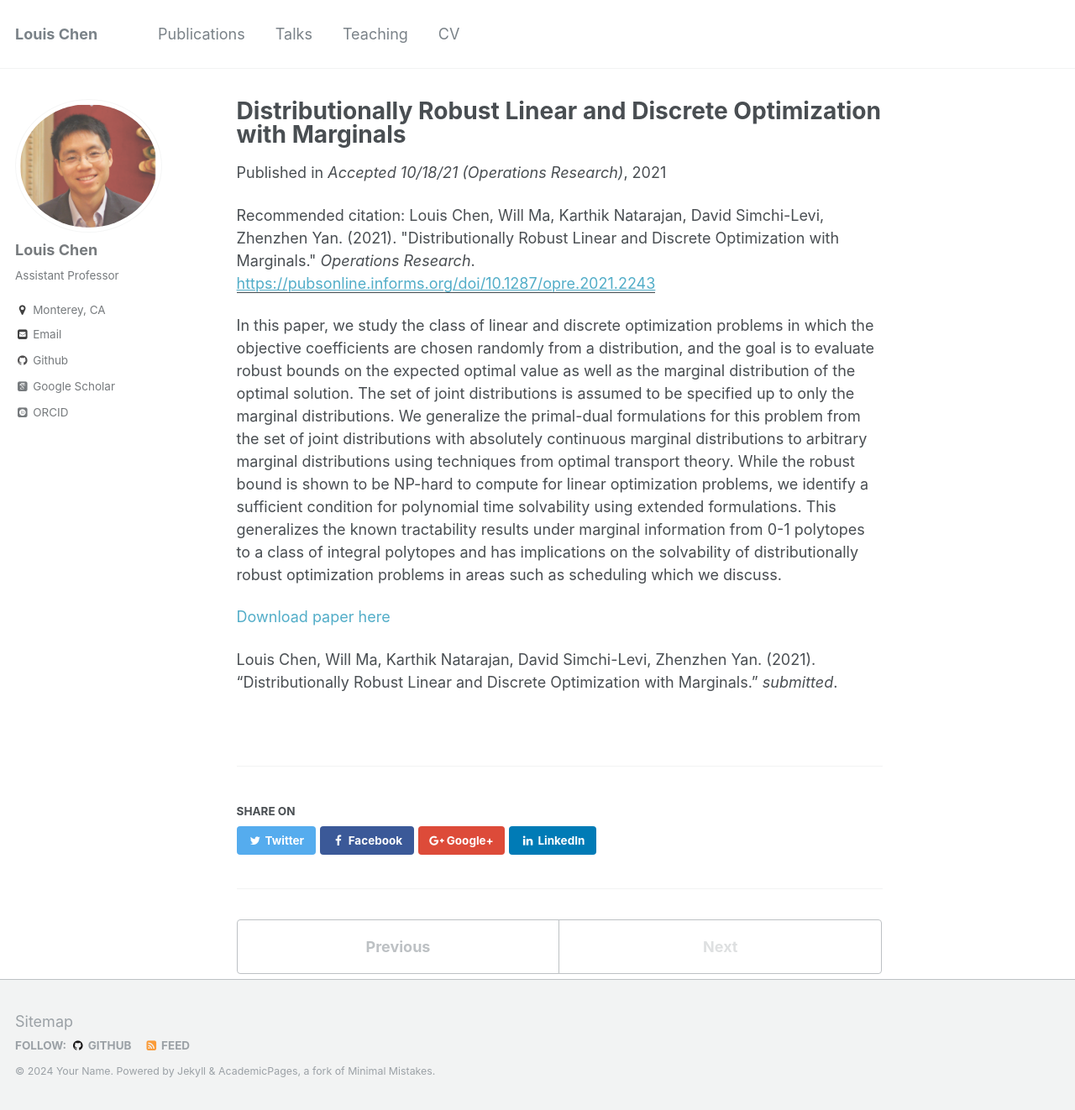
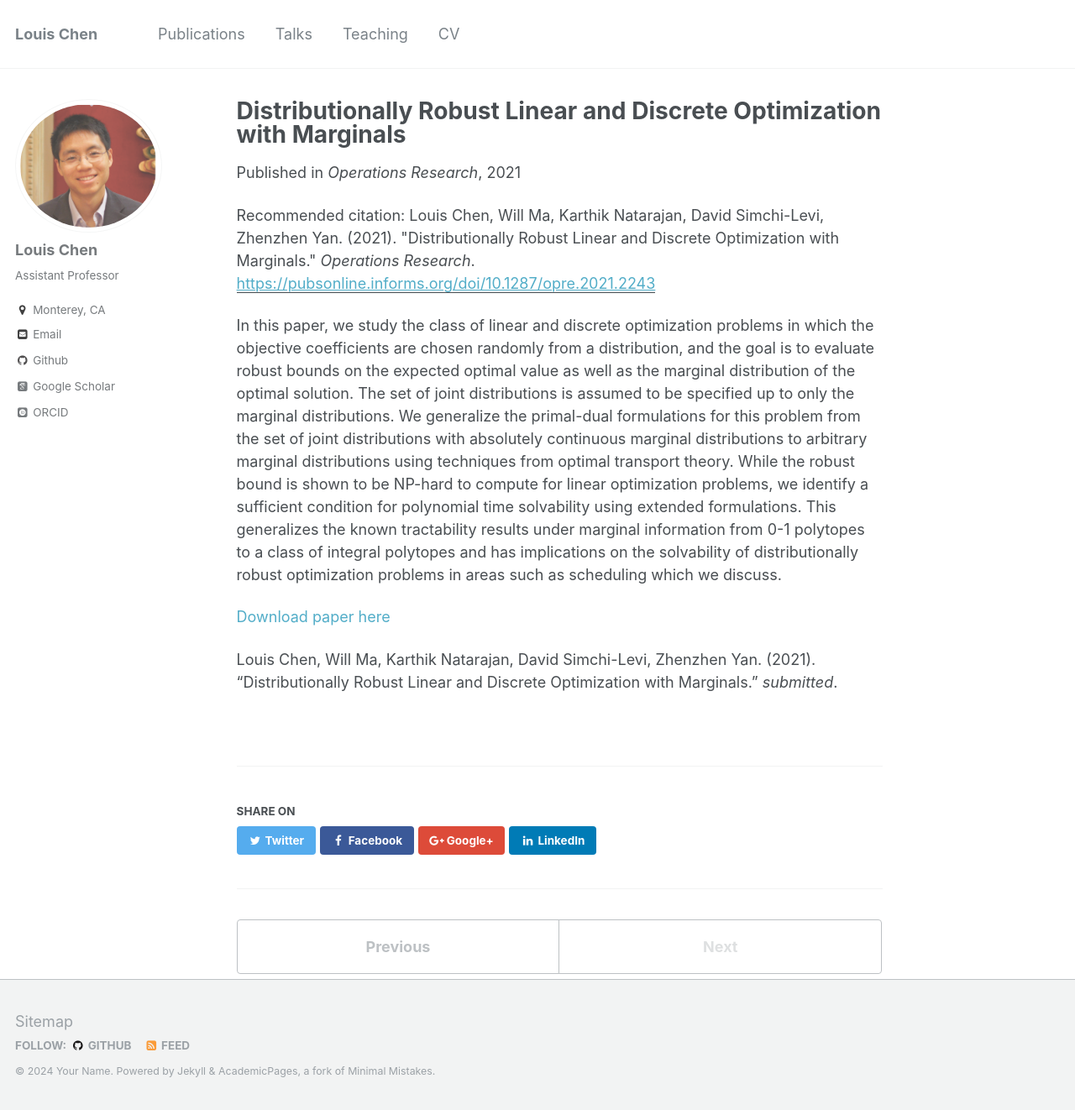
Before and after one commit to LouisLChen/LouisLChen.github.io, a Jekyll site: the page built from _publications/2015-10-01-paper-title-number-3.md, in a window 1280 px wide and 1322 px high. Shown: the whole window at 84% size. Built offline with Jekyll 4.4.1, drawn with Linux system fonts in a browser that asks for light colours; some web fonts are replaced.

Commit message:
Update 2015-10-01-paper-title-number-3.md

```diff
--- a/_publications/2015-10-01-paper-title-number-3.md
+++ b/_publications/2015-10-01-paper-title-number-3.md
@@ -4,7 +4,7 @@ collection: publications
 permalink: /publication/2015-10-01-paper-title-number-3
 excerpt: 'In this paper, we study the class of linear and discrete optimization problems in which the objective coefficients are chosen randomly from a distribution, and the goal is to evaluate robust bounds on the expected optimal value as well as the marginal distribution of the optimal solution. The set of joint distributions is assumed to be specified up to only the marginal distributions. We generalize the primal-dual formulations for this problem from the set of joint distributions with absolutely continuous marginal distributions to arbitrary marginal distributions using techniques from optimal transport theory. While the robust bound is shown to be NP-hard to compute for linear optimization problems, we identify a sufficient condition for polynomial time solvability using extended formulations. This generalizes the known tractability results under marginal information from 0-1 polytopes to a class of integral polytopes and has implications on the solvability of distributionally robust optimization problems in areas such as scheduling which we discuss.'
 date: 2021-10-18
-venue: 'Accepted 10/18/21 (Operations Research)'
+venue: 'Operations Research'
 paperurl: 'https://pubsonline.informs.org/doi/10.1287/opre.2021.2243'
 citation: 'Louis Chen, Will Ma, Karthik Natarajan, David Simchi-Levi, Zhenzhen Yan. (2021). &quot;Distributionally Robust Linear and Discrete Optimization with Marginals.&quot; <i>Operations Research</i>.'
 ---
```
